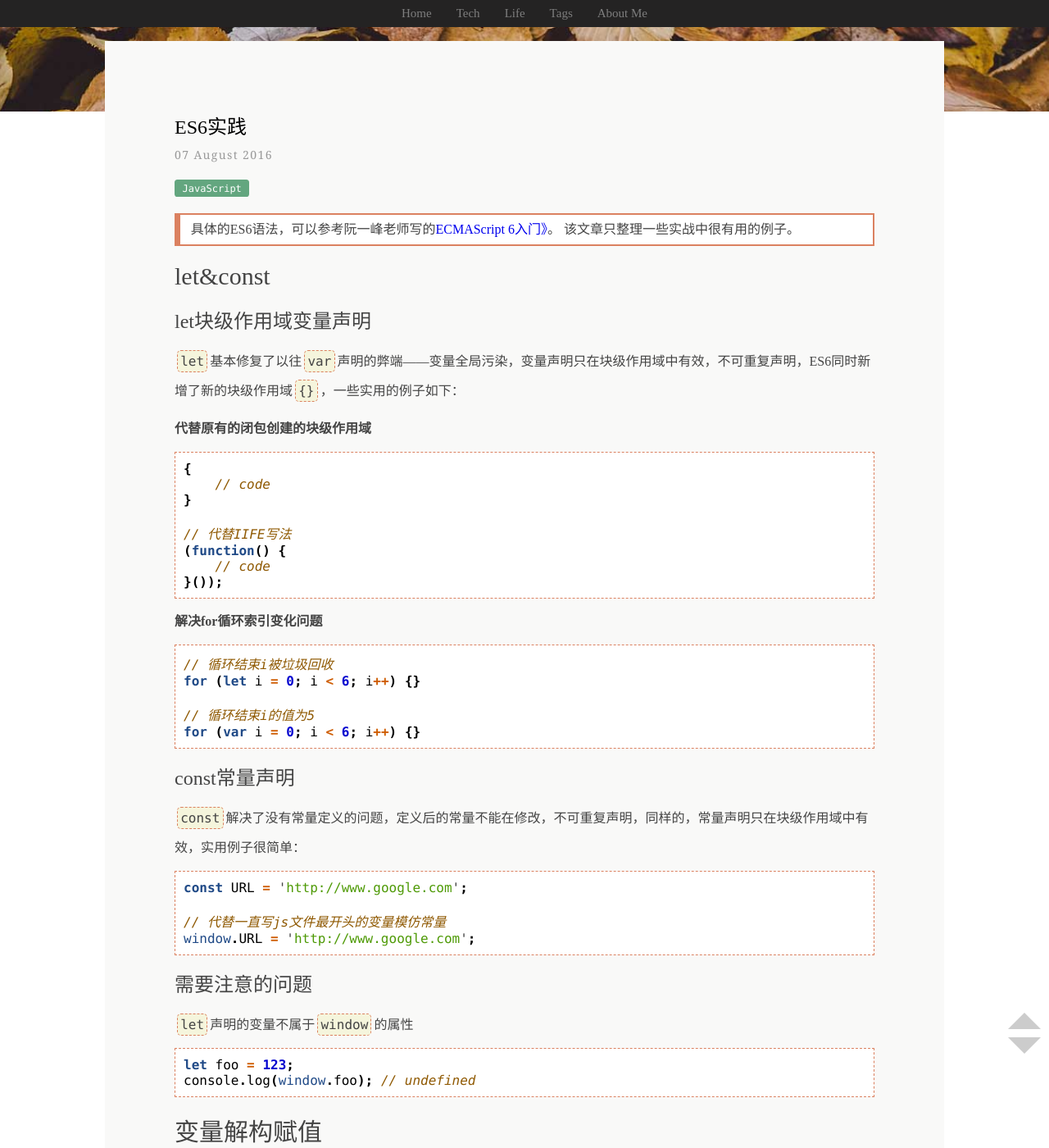
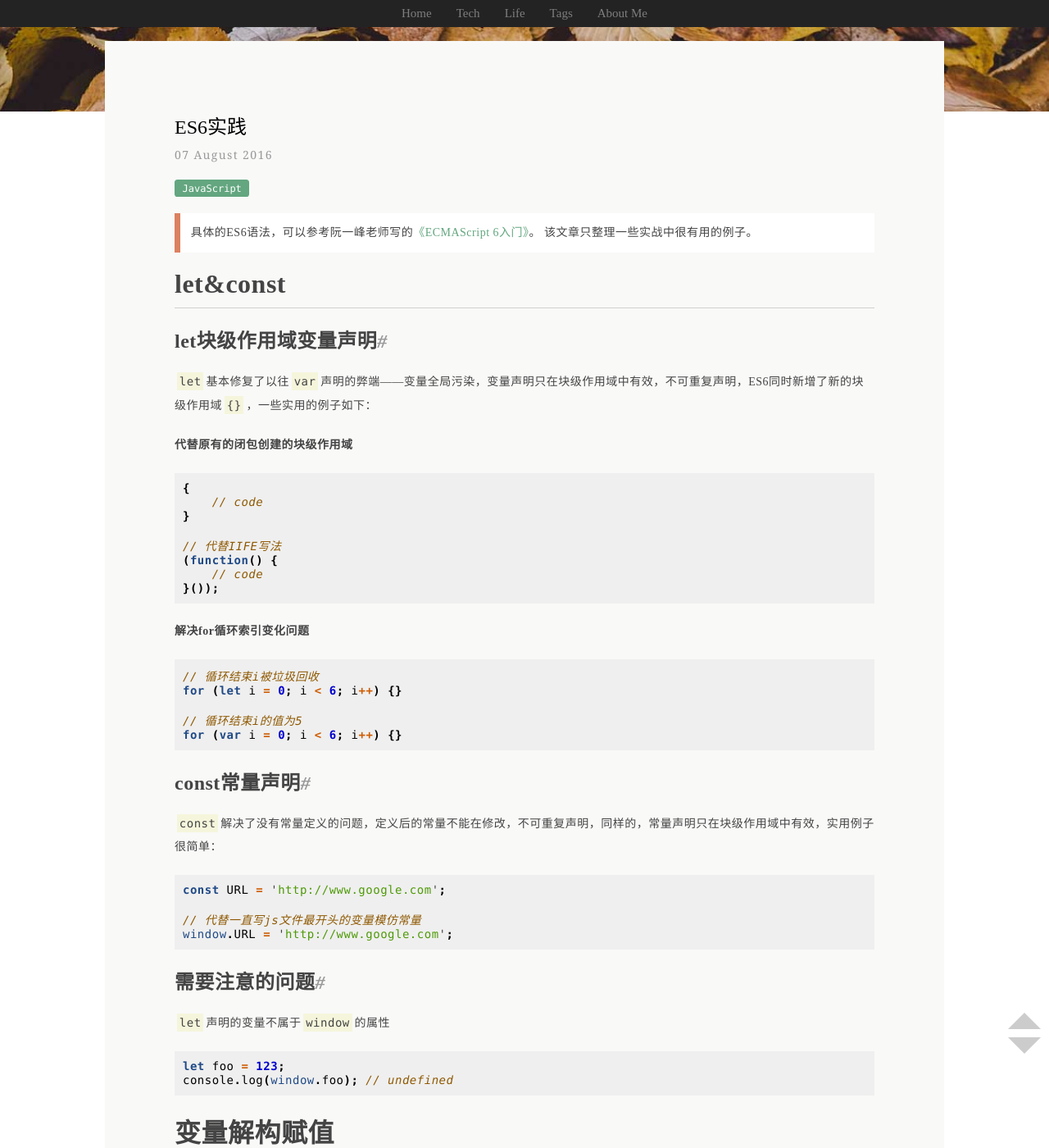
Before and after one commit to wynn719/blog, a Jekyll site: the page built from _posts/2016-08-07-ES6-practice.md, in a window 1280 px wide and 1400 px high, scrolled down 316 px. Shown: the whole window at 82% size. Built offline with Jekyll 4.4.1, drawn with Linux system fonts in a browser that asks for light colours; nearby versions of some CDN libraries; comment, search, counter and statistics services are not loaded.

Commit message:
1.优化文档样式 2.变更package.json

```diff
--- a/_posts/2016-08-07-ES6-practice.md
+++ b/_posts/2016-08-07-ES6-practice.md
@@ -11,7 +11,7 @@
 excerpt: 学习过ES6有一段时间了，新语法很多，记不牢，故编写该文章，主要整理下ES6中一些实战中比较有用的例子。
 ---
 
-> 具体的ES6语法，可以参考阮一峰老师写的<a href="http://es6.ruanyifeng.com/">ECMAScript 6入门》</a>。
+> 具体的ES6语法，可以参考阮一峰老师写的<a href="http://es6.ruanyifeng.com/">《ECMAScript 6入门》</a>。
 > 该文章只整理一些实战中很有用的例子。
 
 ## let&const
--- a/package.json
+++ b/package.json
@@ -19,7 +19,8 @@
     "url": "https://github.com/zhengbowei/blog/issues"
   },
   "homepage": "https://github.com/zhengbowei/blog#readme",
-  "dependencies": {
+  "dev-dependencies": {
+    "gulp": "^3.9.1",
     "gulp-autoprefixer": "^3.1.0",
     "gulp-cache": "^0.4.2",
     "gulp-clean": "^0.3.1",
```
Also changed, not shown: public/css/404.min.css, public/css/animate.min.css, public/css/style.min.css, public/js/common/global.min.js, public/js/common/tags.min.js.
